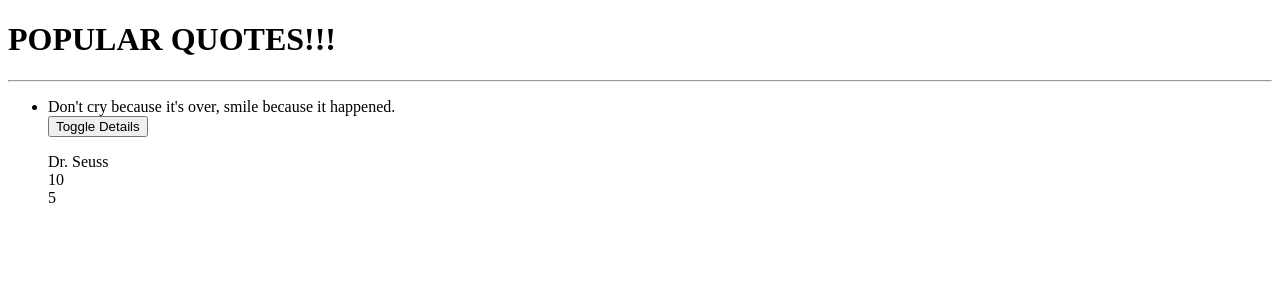
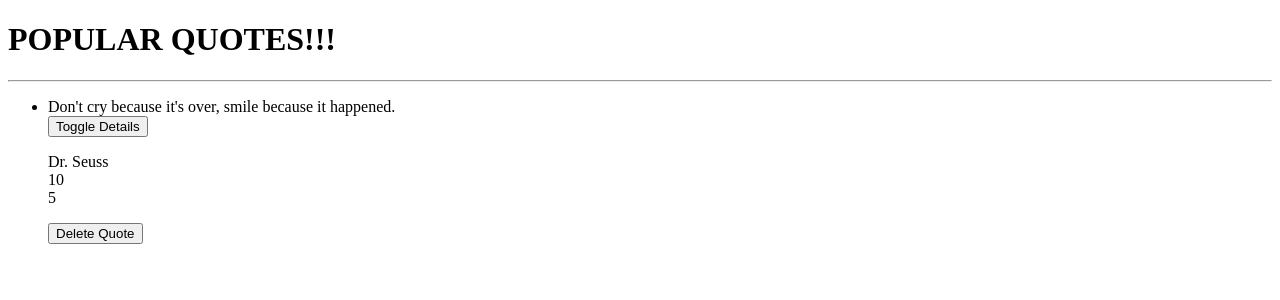
Before and after one commit to Laurent-c4/ANGULAR-IP1-QUOTES, an Angular app: page / in a window 1280 px wide. Both pictures are taken after a click on the button "Toggle Details". Shown: the top 300 px of the page. Built offline with nearby package versions, Linux system fonts and the light colour scheme.

Commit message:
Apply events emmiter to create functionality for deteting quotes

```diff
--- a/src/app/quote-details/quote-details.component.html
+++ b/src/app/quote-details/quote-details.component.html
@@ -1 +1,2 @@
 <p>{{quote.author}} <br> {{quote.upvotes}} <br> {{quote.downvotes}}</p>
+<button (click)= 'quoteDelete(true)'>Delete Quote</button>
--- a/src/app/quote-details/quote-details.component.ts
+++ b/src/app/quote-details/quote-details.component.ts
@@ -1,4 +1,4 @@
-import { Component, OnInit, Input } from '@angular/core';
+import { Component, OnInit, Input, Output, EventEmitter } from '@angular/core';
 import { Quote } from '../quote';
 
 @Component({
@@ -8,6 +8,11 @@ import { Quote } from '../quote';
 })
 export class QuoteDetailsComponent implements OnInit {
   @Input() quote:Quote;
+  @Output() isDelete = new EventEmitter<boolean>();
+
+  quoteDelete(remove:boolean){
+    this.isDelete.emit(remove);
+  }
 
   constructor() { }
 
--- a/src/app/quote/quote.component.html
+++ b/src/app/quote/quote.component.html
@@ -7,7 +7,7 @@
         {{quote.quoteText}}
       </li>
       <button (click)='toggleDetails(i)'>Toggle Details</button>
-      <app-quote-details *ngIf='quote.showDetails' [quote]='quote'></app-quote-details>
+      <app-quote-details *ngIf='quote.showDetails' [quote]='quote' (isDelete) = 'deleteQuote($event,i)'></app-quote-details>
     </div>
 
   </ul>
--- a/src/app/quote/quote.component.ts
+++ b/src/app/quote/quote.component.ts
@@ -15,6 +15,13 @@ export class QuoteComponent implements OnInit {
     this.quotes[index].showDetails = !this.quotes[index].showDetails;
   }
 
+
+  deleteQuote(isDelete, index){
+    if (isDelete) {
+      this.quotes.splice(index,1);
+    }
+  }
+
   constructor() { }
 
   ngOnInit() {
```
